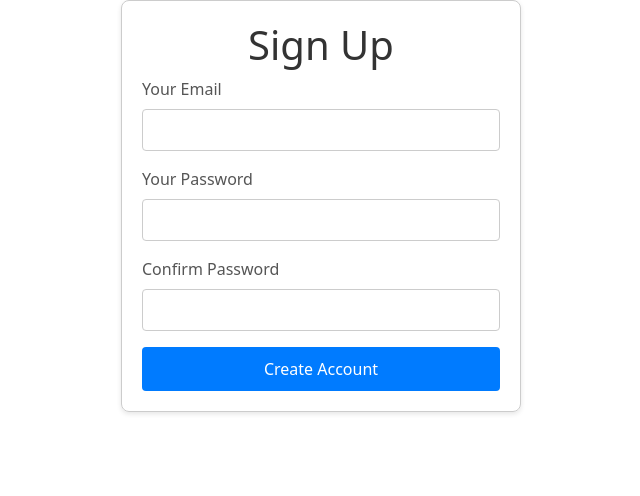
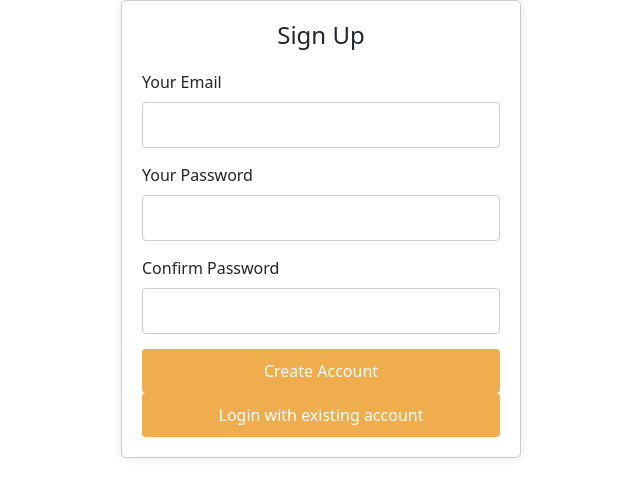
Before and after one commit to ChappaAbhiram/MailBoxClient, a React (Create React App) app: page / in a window 1280 px wide. Shown: the top 496 px of the page, without its empty margins (319-959 px from the left). Built offline with nearby package versions, Linux system fonts and the light colour scheme.

Commit message:
Login action also added to form

```diff
--- a/package.json
+++ b/package.json
@@ -8,6 +8,7 @@
     "@testing-library/user-event": "^12.5.0",
     "react": "^18.0.0",
     "react-dom": "^18.0.0",
+    "react-router-dom": "^6.0.0",
     "react-scripts": "^5.0.1",
     "web-vitals": "^0.2.4"
   },
--- a/src/App.js
+++ b/src/App.js
@@ -1,10 +1,17 @@
 import AuthForm from "./components/AuthForm";
+import Homepage from "./components/Homepage";
+import { Route,Routes,BrowserRouter } from "react-router-dom";
 function App() {
   return (
-    <div>
+    <BrowserRouter>
+
+    <Routes>
       {/* <h2>Let's get started!</h2> */}
-      <AuthForm />
-    </div>
+      <Route path="/" element={<AuthForm />} />
+      <Route path="/homepage" element={<Homepage />}></Route>
+    </Routes>
+    </BrowserRouter>
+
   );
 }
 
--- a/src/components/AuthForm.css
+++ b/src/components/AuthForm.css
@@ -1,41 +1,68 @@
+/* AuthForm.css */
+
 .auth-form {
     max-width: 400px;
     margin: auto;
     padding: 20px;
     border: 1px solid #ccc;
-    border-radius: 8px;
-    box-shadow: 0 2px 5px rgba(0, 0, 0, 0.1);
+    border-radius: 5px;
+    box-shadow: 0 0 10px rgba(0, 0, 0, 0.1);
   }
 
-  h1 {
+  .auth-form h1 {
     text-align: center;
-    color: #333;
+    font-size: 1.5em;
+    margin-bottom: 20px;
   }
 
-  label {
+  .auth-form label {
     display: block;
     margin-bottom: 8px;
-    color: #555;
   }
 
-  input {
+  .auth-form input {
     width: 100%;
-    padding: 8px;
-    margin-bottom: 16px;
+    padding: 10px;
+    margin-bottom: 15px;
     border: 1px solid #ccc;
     border-radius: 4px;
+    box-sizing: border-box;
   }
 
-  button {
+  .auth-form button {
     width: 100%;
     padding: 10px;
-    background-color: #007bff;
-    color: #fff;
     border: none;
     border-radius: 4px;
     cursor: pointer;
   }
 
-  button:hover {
+  .auth-form button.primary {
+    background-color: #007bff;
+    color: #fff;
+  }
+
+  .auth-form button.primary:hover {
     background-color: #0056b3;
   }
+
+  .auth-form button.secondary {
+    background-color: #f0ad4e;
+    color: #fff;
+  }
+  .auth-form button.tertiary {
+    background-color: #f0ad4e;
+    color: #fff;
+  }
+
+  .auth-form button.secondary:hover {
+    background-color: #eea236;
+  }
+
+  .auth-form p {
+    text-align: center;
+    margin-top: 15px;
+    color: #007bff;
+    font-weight: bold;
+    font-size: 1.1em;
+  }
--- a/src/components/AuthForm.js
+++ b/src/components/AuthForm.js
@@ -1,21 +1,35 @@
 import { useState, useRef } from 'react';
+
 import  "./AuthForm.css"
+import { useNavigate } from 'react-router-dom';
 const AuthForm = () => {
+    const history = useNavigate();
     const emailInputRef = useRef();
   const passwordInputRef = useRef();
   const confirmPasswordRef = useRef();
-//   const [isLoading,setIsLoading] = useState(false);
+  const [isLoading,setIsLoading] = useState(false);
+  const [isSignIn,setSignIn] = useState(false);
+  const [forgotPassword,setForgotPassword] = useState(false);
 
   const submitHandler = (event)=>{
     event.preventDefault();
     const enteredEmail = emailInputRef.current.value;
     const enteredPassword = passwordInputRef.current.value;
-    const confirmPassword = confirmPasswordRef.current.value;
+    let confirmPassword ;
+    if(!isSignIn){
+    confirmPassword = confirmPasswordRef.current.value;
+    }
+
     let url;
+    if(isSignIn){
+        url = "https://identitytoolkit.googleapis.com/v1/accounts:signInWithPassword?key=AIzaSyBa1t8g-1UL2YeO6OIh4jJAydUnoaNH_fs";
+    }
+    else{
     url = "https://identitytoolkit.googleapis.com/v1/accounts:signUp?key=AIzaSyBa1t8g-1UL2YeO6OIh4jJAydUnoaNH_fs";
-    if(enteredPassword!==confirmPassword){
+    }
+    if(!isSignIn && enteredPassword!==confirmPassword){
         alert("Passwords missmatch");
-        // setIsLoading(false);
+        setIsLoading(false);
         return;
       }
     fetch(url,
@@ -31,7 +45,7 @@ const AuthForm = () => {
           }
         }
         ).then(res=>{
-        //   setIsLoading(false);
+          setIsLoading(false);
           if(res.ok){
             return res.json();
       }
@@ -46,29 +60,72 @@ const AuthForm = () => {
            });
           }
         }).then(data =>{
-            console.log("User Successfully Signed up");
-            alert("User Successfully Signed up");
+            // console.log("User Successfully Signed up");
+            // alert("User Successfully Signed up");
+            console.log(data);
+            setIsLoading(false);
+            history('/homepage');
   })
   .catch(err=>{
     alert(err.message);
   });
 }
+const forgotpasswordHandler = (e)=>{
+    e.preventDefault();
+    setForgotPassword(true);
+    // dispatch(authActions.switchmode())
+   }
+
+   const sendLinkHandler = (e)=>{
+    e.preventDefault();
+    setIsLoading(true);
+    fetch("https://identitytoolkit.googleapis.com/v1/accounts:sendOobCode?key=AIzaSyBa1t8g-1UL2YeO6OIh4jJAydUnoaNH_fs",{
+      method : "POST",
+      headers : {
+        "Content-Type" : "application/json"
+      },
+      body : JSON.stringify({
+        email : emailInputRef.current.value,
+        requestType : "PASSWORD_RESET"
+      })
+    }).then(res=>{
+      if(res.ok){
+        return res.json();
+      }
+      else{
+        return res.json().then(data=>{
+          if(data && data.error && data.error.message){
+            alert(`${data.error.message}`)
+          }
+        })
+      }
+    }).then(data=>{
+      console.log(data);
+      setIsLoading(false);
+    })
+   }
+
+   const switchAuthModeHandler = () => {
+    // dispatch(authActions.switchmode());
+    setForgotPassword(false);
+    setSignIn(!isSignIn);
+  };
   return (
     // <section className={classes.auth}>
     <section className = "auth-form">
-      {/* <h1>{isLogin ? 'Login' : !forgotPassword ? 'Sign Up' : ''}</h1> */}
-      <h1>Sign Up</h1>
+      <h1>{isSignIn ? 'Login' : !forgotPassword ? 'Sign Up' : ''}</h1>
+      {/* <h1>Sign Up</h1> */}
       <form onSubmit={submitHandler}>
         {/* <div className={classes.control}> */}
         <div>
-          {/* {!forgotPassword && <label htmlFor='email'>Your Email</label>}
-          {forgotPassword && <label htmlFor='email'>Enter Your Registered email</label>} */}
-          <label htmlFor='email'>Your Email</label>
+          {!forgotPassword && <label htmlFor='email'>Your Email</label>}
+          {forgotPassword && <label htmlFor='email'>Enter Your Registered email</label>}
+          {/* <label htmlFor='email'>Your Email</label> */}
           <input type='email' id='email' required ref={emailInputRef}/>
         </div>
         {/* {!forgotPassword && (<div className={classes.control}> */}
         {/* <div className={classes.control}> */}
-        <div>
+       {!forgotPassword && (<div>
           <label htmlFor='password'>Your Password</label>
           <input
             type='password'
@@ -76,9 +133,9 @@ const AuthForm = () => {
             required
             ref={passwordInputRef}
           />
-        </div>
+        </div>)}
         {/* {!isLogin && !forgotPassword && (<div className={classes.control}> */}
-        <div>
+        {!isSignIn && !forgotPassword && (<div>
           <label htmlFor='confirmpassword'>Confirm Password</label>
           <input
             type='password'
@@ -86,22 +143,35 @@ const AuthForm = () => {
             required
             ref={confirmPasswordRef}
           />
-        </div>
+        </div>)}
 
         {/* <div className={classes.actions}> */}
         <div>
-          {/* {!isLoading && !forgotPassword && <button>{isLogin ? 'Login' : 'Create Account'}</button>}
-          {!isLoading && !forgotPassword && isLogin && <button className={classes.toggle} onClick={forgotpasswordHandler}>'Forgot password'</button>}
-          {!isLoading && forgotPassword && <button onClick = {sendLinkHandler}>Send Link</button>}
-          {isLoading && <p>Sending Request.....</p>} */}
-          <button>Create Account</button>
-          {/* <button
+        {!isLoading && !forgotPassword && (
+          <button className={isSignIn ? 'primary' : 'secondary'}>
+            {isSignIn ? 'Login' : 'Create Account'}
+          </button>
+        )}
+        {!isLoading && !forgotPassword && isSignIn && (
+          <button className="secondary" onClick={forgotpasswordHandler}>
+            'Forgot password'
+          </button>
+        )}
+        {!isLoading && forgotPassword && (
+          <button className="primary" onClick={sendLinkHandler}>
+            Send Link
+          </button>
+        )}
+          {isLoading && <p>Sending Request.....</p>}
+          {/* <button>Create Account</button> */}
+          <button
             type='button'
-            className={classes.toggle}
+            // className={classes.toggle}
+            className = "tertiary"
             onClick={switchAuthModeHandler}
           >
-            {isLogin && !forgotPassword ? 'Create new account' : 'Login with existing account'}
-          </button> */}
+            {isSignIn && !forgotPassword ? 'Create new account' : 'Login with existing account'}
+          </button>
         </div>
       </form>
     </section>
--- /dev/null
+++ b/src/components/Homepage.js
@@ -0,0 +1,10 @@
+const Homepage = ()=>{
+    return(
+        <div>
+        <h1>
+            Welcome to mail box client
+        </h1>
+        </div>
+    )
+}
+export default Homepage;
```
Also changed, not shown: 1 other file (tests, documents, lock files or other folders).
